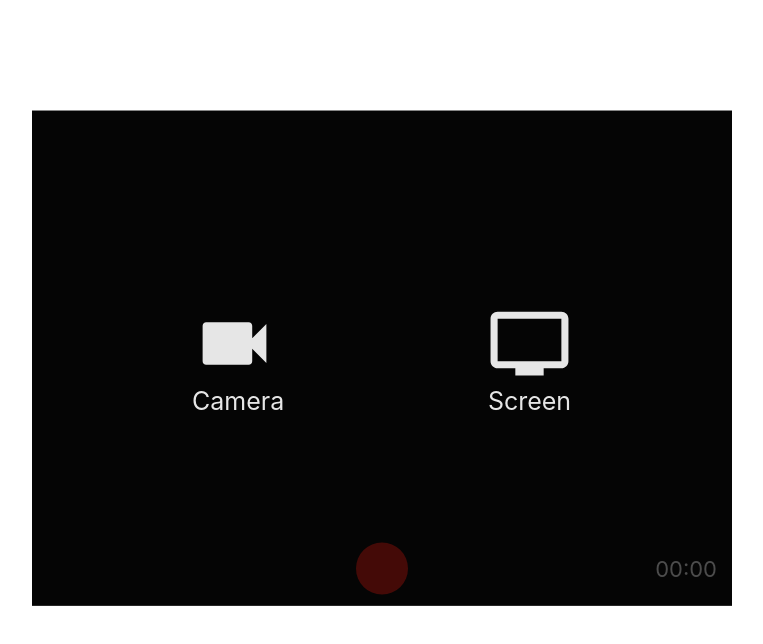
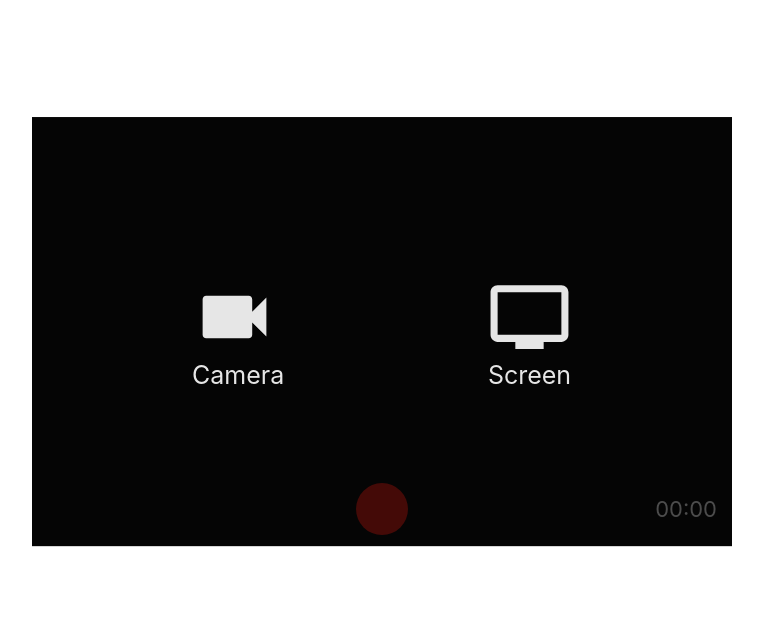
Before and after one commit to jungdu/web-video-recorder, a React (Create React App) app: page / in a window 1280 px wide. Shown: the top 644 px of the page, without its empty margins (258-1021 px from the left). Built offline with nearby package versions, Linux system fonts and the light colour scheme.

Commit message:
Update: 카메라나 화면 선택하면 Preview 에 녹화할 화면 보여지도록 수정

```diff
--- a/src/components/Preview.tsx
+++ b/src/components/Preview.tsx
@@ -1,4 +1,4 @@
-import React from "react";
+import React, { useEffect, useRef, useState } from "react";
 import styled from "@emotion/styled";
 
 import PreviewController from "components/PreviewController"
@@ -15,27 +15,38 @@ const Self = styled.div`
 `;
 
 const StyledVideo = styled.video`
-  position:absolute;
-  top: 0;
-  right: 0;
-  left: 0;
-  bottom: 0;
+  width: 100%;
 `
 
 const StyledVideoContainer = styled.div`
   position: relative;
   width: 100%;
-  padding-top: 60%;
 `
 
+const Preview: React.FC = () => {
+  const [currentStream, setCurrentStream] = useState<MediaStream | null>(null);
+  const videoRef = useRef<HTMLVideoElement>(null);
 
-const Preview: React.FC = () => {
+  const handleGetStream = (stream: MediaStream) => {
+    setCurrentStream(stream);
+  }
+
+  const handleGetStreamError = (error: Error) => {
+    throw error;
+  }
+
+  useEffect(() => {
+    if(currentStream && videoRef.current){
+      videoRef.current.srcObject = currentStream;
+    }
+  }, [currentStream])
+
   return <Self>
     <StyledVideoContainer>
-      <StyledVideo></StyledVideo>
+      <StyledVideo ref={videoRef} autoPlay></StyledVideo>
     </StyledVideoContainer>
     <PreviewController></PreviewController>
-    <SourceSelector></SourceSelector>
+    {!currentStream && <SourceSelector onGetStream={handleGetStream} onGetStreamError={handleGetStreamError}></SourceSelector>}
   </Self>;
 };
 
--- a/src/components/SourceSelector.tsx
+++ b/src/components/SourceSelector.tsx
@@ -33,10 +33,18 @@ const Self = styled.div`
   background:rgba(0,0,0, 0.7);
 `;
 
-const SourceSelector: React.FC = () => {
+interface SourceSelectorProps {
+  onGetStream:(stream: MediaStream) => void;
+  onGetStreamError: (error: Error) => void;
+}
+
+const SourceSelector: React.FC<SourceSelectorProps> = ({
+  onGetStream,
+  onGetStreamError,
+}) => {
   return <Self>
-    <VideoCamButton onClick={()=>{}}></VideoCamButton>
-    <ScreenButton  onClick={()=>{}}></ScreenButton>
+    <VideoCamButton onGetStream={onGetStream} onGetStreamError={onGetStreamError}></VideoCamButton>
+    <ScreenButton onGetStream={onGetStream} onGetStreamError={onGetStreamError}></ScreenButton>
   </Self>;
 };
 
--- a/src/components/SourceSelectorButton.tsx
+++ b/src/components/SourceSelectorButton.tsx
@@ -5,12 +5,11 @@ import {getDisplayMedia, getUserMedia} from "utils/mediaDevices"
 
 import videoCamSvg from "images/videocam.svg"
 import personalVideoSvg from "images/personal_video.svg"
-import { noop } from "utils";
 
 interface SourceButtonProps {
   className?: string;
   src: string;
-  onClick?: (e: React.MouseEvent) => void;
+  onClick: (e: React.MouseEvent) => void;
 }
 
 const StyledSourceButton = styled.div`
@@ -36,29 +35,30 @@ const SourceButton: React.FC<SourceButtonProps> = ({className, children, src, on
   </StyledSourceButton>
 };
 
-export const VideoCamButton:React.FC<Omit<SourceButtonProps, "src"> & {
+export const VideoCamButton:React.FC<{
+  className?: string,
   onGetStream: (stream: MediaStream) => void,
   onGetStreamError: (error:Error) => void,
-}> = ({onGetStream = noop, onGetStreamError, onClick = noop, ...restProps}) => {
+}> = ({onGetStream, onGetStreamError, className}) => {
   const handleClick = (e: React.MouseEvent) => {
-    getUserMedia({video: true, audio: true}).then(stream => {
+    getUserMedia({video: true, audio: false}).then(stream => {
       onGetStream(stream);
     }).catch(e => {
       onGetStreamError(e)
     })
   }
 
-  return <SourceButton src={videoCamSvg} onClick={handleClick} {...restProps}>
+  return <SourceButton className={className} src={videoCamSvg} onClick={handleClick}>
     Camera
   </SourceButton>
 }
 
-export const ScreenButton:React.FC<Omit<SourceButtonProps, "src">& {
+export const ScreenButton:React.FC<{
+  className?: string,
   onGetStream: (stream: MediaStream) => void,
   onGetStreamError: (error:Error) => void,
-}> = ({onGetStream, onGetStreamError, onClick = noop, ...restProps}) => {
+}> = ({className, onGetStream, onGetStreamError}) => {
   const handleClick = (e: React.MouseEvent) => {
-    onClick(e);
     getDisplayMedia({
       video: true,
     }).then(stream => {
@@ -68,7 +68,7 @@ export const ScreenButton:React.FC<Omit<SourceButtonProps, "src">& {
     })
   }
 
-  return <SourceButton src={personalVideoSvg} onClick={handleClick} {...restProps}>
+  return <SourceButton className={className} src={personalVideoSvg} onClick={handleClick}>
     Screen
   </SourceButton>
 }
```
